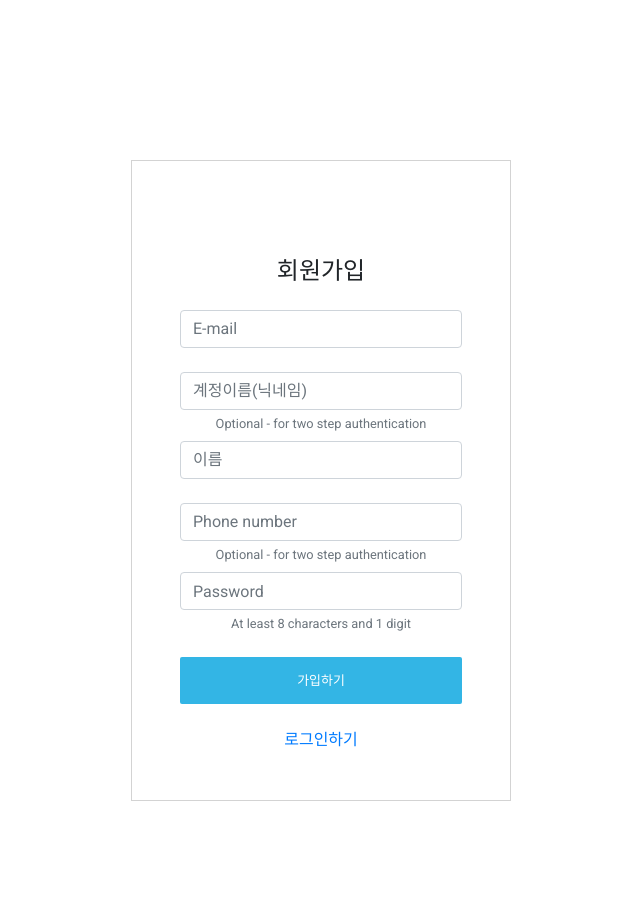
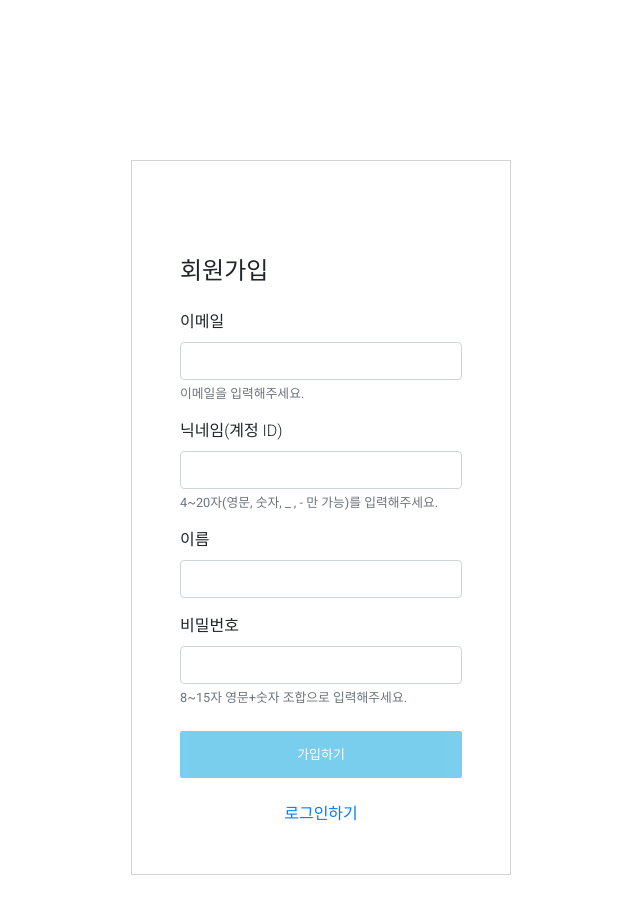
Before and after one commit to kang-jisu/jeju-instagram-frontend, a React (Create React App) app: page /sign/up in a window 1280 px wide. Shown: the top 914 px of the page, without its empty margins (319-959 px from the left). Built offline with nearby package versions, Linux system fonts and the light colour scheme.

Commit message:
프로필, 로그인, 회원가입 구현 (서버연동X)

```diff
--- a/mock/mock.json
+++ b/mock/mock.json
@@ -21,5 +21,19 @@
       "review_date": "2020-07-22",
       "id": 12
     }
+  ],
+  "users": [
+    {
+      "id": "97js_",
+      "nickname": "97js_",
+      "name": "강지수",
+      "email": "w97ww@naver.com"
+    },
+    {
+      "id": "boyun",
+      "nickname": "boyun",
+      "name": "보요미",
+      "email": "boyun@naver.com"
+    }
   ]
 }
--- a/src/components/main/Carousel.jsx
+++ b/src/components/main/Carousel.jsx
@@ -1,4 +1,4 @@
-import React, { useEffect } from 'react';
+import React from 'react';
 
 import { MDBCarousel, MDBCarouselInner, MDBCarouselItem, MDBView } from
 "mdbreact";
--- a/src/pages/main/Profile.jsx
+++ b/src/pages/main/Profile.jsx
@@ -1,10 +1,38 @@
-import React, { Fragment } from 'react';
+import React, { Fragment ,useEffect, useState} from 'react';
+import jAPI from '../../jejuAPIs/JejuAPIs';
+const test= {
+      "id": 1,
+      "nickname": "test",
+      "email": "test@gmail.com",
+      "name": "길동"
+};
 
 function Profile(props) {
+    const [user, setUser] = useState(null);
+    const [message,setMessage] = useState("");
+    useEffect( ()=>{
+        setMessage("로딩중..");
+        jAPI.get(`/users/${props.match.params.nickname}`)
+        .then(res=>{
+            console.log(res.data);
+            setUser(res.data);
+            setMessage("");
+        })
+        .catch(error=>{
+            console.log(error);
+            setMessage("해당하는 아이디의 유저를 찾을 수 없습니다.");
+            setUser(test);
+        })
+    },[props.match.params.nickname]);
+
     const logout=()=>{
-        window.localStorage.removeItem("accessToken");
         props.history.push("/sign/in");
     }
+
+    const handleProfileUpdate=()=>{
+        console.log(props.match.params.nickname);
+    }
+
     return (
         <Fragment>
         <div className="nav-bar header">
@@ -12,14 +40,29 @@ function Profile(props) {
                 <span >설정</span>
             </div>
             <div className="nav-block">
-                <span >아이디</span>
+                <span ><b>{user===null?"아이디":user.nickname}</b></span>
             </div>
             <div className="nav-block">
             </div>
         </div>
-        <div className="main-content">
+        <div className="main-content" >
+            {user===null?
+            null
+            :
+            <>
+            <div style={{textAlign:"left",minWidth:"300px", maxWidth:"700px",padding:"30px"}}>
+            <h3>아이디 : {user.nickname}</h3>
+            <h4>이름 : {user.name}</h4>
+            <h4>이메일 : {user.email}</h4>
+            </div>
+            <button className="btn btn-primary" onClick={handleProfileUpdate}>정보 수정</button>
             <button className="btn btn-info " onClick={logout}>로그아웃</button>
+            <br/>
+            {message}
+            </>
+            }
         </div>
+
     </Fragment>
     );
 }
--- a/src/pages/sign/Login.jsx
+++ b/src/pages/sign/Login.jsx
@@ -1,33 +1,109 @@
-import React from 'react';
+import React, { useState } from 'react';
 import {Link} from 'react-router-dom';
 
+import { Form, FormGroup, Label, Input} from 'reactstrap';
+
+const TRUE = 1;
+const FALSE = 0;
+const NULL = -1;
+
 function Login(props) {
+    const [user, setUser] = useState({email:'',password:''});
+    const [userValid, setUserValid] = useState({email:NULL,password:NULL})
+    const [denied, setDenied] = useState(false);
+
+    const handleChange=(e)=>{
+        setUser({
+            ...user,
+            [e.target.name]:e.target.value
+        })
+        if(e.target.value!=="")
+        setUserValid({
+            ...userValid,
+            [e.target.name]:TRUE
+        });
+    }
+
+    const checkInput=()=>{
+        // 이메일이 입력되지 않았을 때
+        if(user.email===""){
+            document.getElementById("email").focus();
+            setUserValid({
+                ...userValid,
+                email:FALSE
+            })
+        }
+        // 비밀번호가 입력되지 않았을 때
+        else if(user.password===""){
+            document.getElementById("password").focus();
+            setUserValid({
+                ...userValid,
+                password:FALSE
+            })
+        }
+        // 둘다 입력 됨 -> 로그인 요청
+        else requestLogin();
+    }
+
+    const requestLogin=()=>{
+        // axios 요청 할 부분
+        let httpStatus = 200;
+
+        switch(httpStatus){
+            case 200:
+                login();
+                break;
+            case 404:
+                setDenied(true);
+                break;
+            default:
+                break;
+        }
+    }
+
     const login=()=>{
-        window.localStorage.setItem("accessToken","Zz");
         props.history.push("/");
     }
     return (
         <div className="container"  >
         <div className="row justify-content-center">
-        <form className="text-center p-5 col-lg-4 col-md-auto sign-form" action="#!">
+        <Form className="text-left p-5 col-lg-4 col-md-auto sign-form">
             <p className="h4 mb-4 title-text" >로그인</p>
 
-            <input type="email" className="form-control mb-4" placeholder="이메일" autoComplete="off"/>
+            <FormGroup >
+                <Label for="exampleEmail">이메일</Label>
+                <Input
+                 name="email"
+                 id="email"
+                 onChange={handleChange}
+                 invalid={userValid.email===FALSE?true:false}
+                />
+            </FormGroup>
+            <FormGroup>
+                <Label for="exampleEmail">비밀번호</Label>
+                <Input
+                 name="password"
+                 id="password"
+                 onChange={handleChange}
+                 invalid={userValid.password===FALSE?true:false}
+                />
+            </FormGroup>
+            <div className="text-center">
+                <Link to="#">비밀번호를 잊으셨나요?</Link>
+            </div>
+            <button type="button" className={`btn ${!denied?"btn-info":"btn-danger"} btn-block my-4`} onClick={checkInput}>로그인</button>
 
-            <input type="password" className="form-control mb-4" placeholder="비밀번호" autoComplete="off"/>
+            {denied? // 로그인 거부 메세지 ( 비번/이메일 안맞아서 )
+            <div className="text-center text-danger mb-3">
+                <small><b>잘못된 입력입니다. <br/>이메일 또는 비밀번호를 다시 확인하여주세요.</b></small>
+            </div>
+            :null}
 
-            <div className="d-flex justify-content-around">
-                <div>
-                    <Link to="#">비밀번호를 잊으셨나요?</Link>
-                </div>
+            <div className="text-center">계정이 없으신가요?
+                <Link to="/sign/up" >가입하기</Link>
             </div>
-            <button className="btn btn-info btn-block my-4 " onClick={login}>로그인</button>
+        </Form>
 
-            <p>계정이 없으신가요?
-                <Link to="/sign/up" >가입하기</Link>
-            </p>
-
-        </form>
         </div>
         </div>
     );
--- a/src/pages/sign/SignUp.jsx
+++ b/src/pages/sign/SignUp.jsx
@@ -1,37 +1,143 @@
-import React from 'react';
+import React, { useState } from 'react';
 import {Link} from 'react-router-dom';
 
+import { Form, FormGroup, Label, Input, FormText} from 'reactstrap';
+import jAPI from '../../jejuAPIs/JejuAPIs';
+
+const TRUE = 1;
+const FALSE = 0;
+const NULL = -1;
+const EXIST = 2;
+
 function SignUp(props) {
+    const [user, setUser] = useState({email:'',nickname:'',name:'',password:''})
+    const [userValid, setUserValid] = useState({email:NULL,nickname:NULL,name:NULL,password:NULL})
+
+    const regExp = {
+        email:/^([\w-]+(?:\.[\w-]+)*)@((?:[\w-]+\.)*\w[\w-]{0,66})\.([a-z]{2,6}(?:\.[a-z]{2})?)$/,
+        nickname:/^[a-zA-Z0-9-_]{4,20}$/,
+        name:/^.{2,20}$/,
+        password:/^(?=.*[A-Za-z])(?=.*\d)[A-Za-z\d]{8,15}$/,
+    };
+
+    const signUp=(e)=>{
+        e.preventDefault();
+        jAPI({
+            method: 'post',
+            url: '/users',
+            header: {
+                'Content-Type': 'multipart/form-data',
+            },
+            data: user
+        })
+        .then(res=>{
+            console.log("성공");
+            props.history.push("/sign/in");
+        })
+        .catch(error=>{
+            console.log("실패");
+        })
+    }
+
+    const renderSubmitBtn= ()=>{
+        if( userValid.email===TRUE &&
+            userValid.nickname===TRUE &&
+            userValid.name===TRUE &&
+            userValid.password===TRUE) return false;
+        else return true;
+    }
+    const validRegExp=(e)=>{
+
+        setUserValid({
+            ...userValid,
+            [e.target.name]:regExp[e.target.name].test(user[e.target.name])?TRUE:FALSE
+        })
+        // 위에 내용이 밑에꺼 요약(?)해서 적은건데 나중에 이메일, 닉네임 중복확인하게되면 다시 풀어서 써야할수도 있음..
+        // switch(e.target.name){
+        //     case "nickname":{
+        //         setUserValid({
+        //             ...userValid,
+        //             nickname:nicknameRegExp.test(user.nickname)?TRUE:FALSE
+        //         });
+        //         break;
+        //     }
+        //     default:
+        //         break;
+        // }
+    }
+
+    const handleChange=(e)=>{
+        setUser({
+            ...user,
+            [e.target.name]:e.target.value
+        })
+
+    }
+
     return (
         <div className="container"  >
         <div className="row justify-content-center">
-        <form className="text-center p-5 col-lg-4 col-md-auto sign-form" action="#!">
+
+        <Form className="text-left p-5 col-lg-4 col-md-auto sign-form">
             <p className="h4 mb-4 title-text" >회원가입</p>
+            <FormGroup >
+                <Label>이메일</Label>
+                <Input
+                 type="email"
+                 valid={userValid.email===TRUE?true:false}
+                 invalid={userValid.email===FALSE||userValid.email===EXIST?true:false}
+                 name="email"
+                 onChange={handleChange}
+                 onBlur={validRegExp}
+                />
+              <FormText>{userValid.email===EXIST?"이미 존재하는 이메일입니다.":"이메일을 입력해주세요."}</FormText>
+            </FormGroup>
+            <FormGroup>
+                <Label >닉네임(계정 ID)</Label>
+                <Input
+                 valid={userValid.nickname===TRUE?true:false}
+                 invalid={userValid.nickname===FALSE||userValid.nickname===EXIST?true:false}
+                 name="nickname"
+                 onChange={handleChange}
+                 onBlur={validRegExp}
+                 />
+                <FormText>{userValid.nickname===EXIST?"이미 존재하는 닉네임입니다.":"4~20자(영문, 숫자, _ , - 만 가능)를 입력해주세요."}</FormText>
 
-            <input type="email" className="form-control mb-4" placeholder="E-mail"/>
+            </FormGroup>
+            <FormGroup>
+                <Label >이름</Label>
+                <Input
+                 valid={userValid.name===TRUE?true:false}
+                 invalid={userValid.name===FALSE?true:false}
+                 name="name"
+                 onChange={handleChange}
+                 onBlur={validRegExp}
+                 />
 
+            {userValid.name===FALSE?<FormText>허용 글자수는 2자이상 20자 이하입니다.</FormText>:null}
+            </FormGroup>
+            <FormGroup>
+                <Label >비밀번호</Label>
+                <Input
+                 type="password"
+                 valid={userValid.password===TRUE?true:false}
+                 invalid={userValid.password===FALSE?true:false}
+                 name="password"
+                 onChange={handleChange}
+                 onBlur={validRegExp}
+                 />
+            <FormText>8~15자 영문+숫자 조합으로 입력해주세요.</FormText>
+            </FormGroup>
+            <button
+             className="btn btn-info btn-block my-4 "
+             onClick={signUp}
+             disabled={renderSubmitBtn()}
+            >가입하기</button>
 
-            <input type="text"  className="form-control" placeholder="계정이름(닉네임)" />
-            <small className="form-text text-muted mb-2">
-                Optional - for two step authentication
-            </small>
-            <input type="text"  className="form-control mb-4" placeholder="이름" />
-
-            <input type="text" className="form-control" placeholder="Phone number" autoComplete="off"/>
-            <small className="form-text text-muted mb-2">
-                Optional - for two step authentication
-            </small>
-            <input type="password" className="form-control" placeholder="Password" autoComplete="off" />
-            <small className="form-text text-muted mb-4">
-                At least 8 characters and 1 digit
-            </small>
-            <button className="btn btn-info btn-block my-4 " onClick={e=>props.history.push("/sign/in")}>가입하기</button>
-
-            <div>
-                <Link to="/sign/in" >로그인하기</Link>
+            <div className="text-center">
+                <Link to="/sign/in" className="text-center">로그인하기</Link>
             </div>
-
-        </form>
+        </Form>
         </div>
         </div>
     );
```
